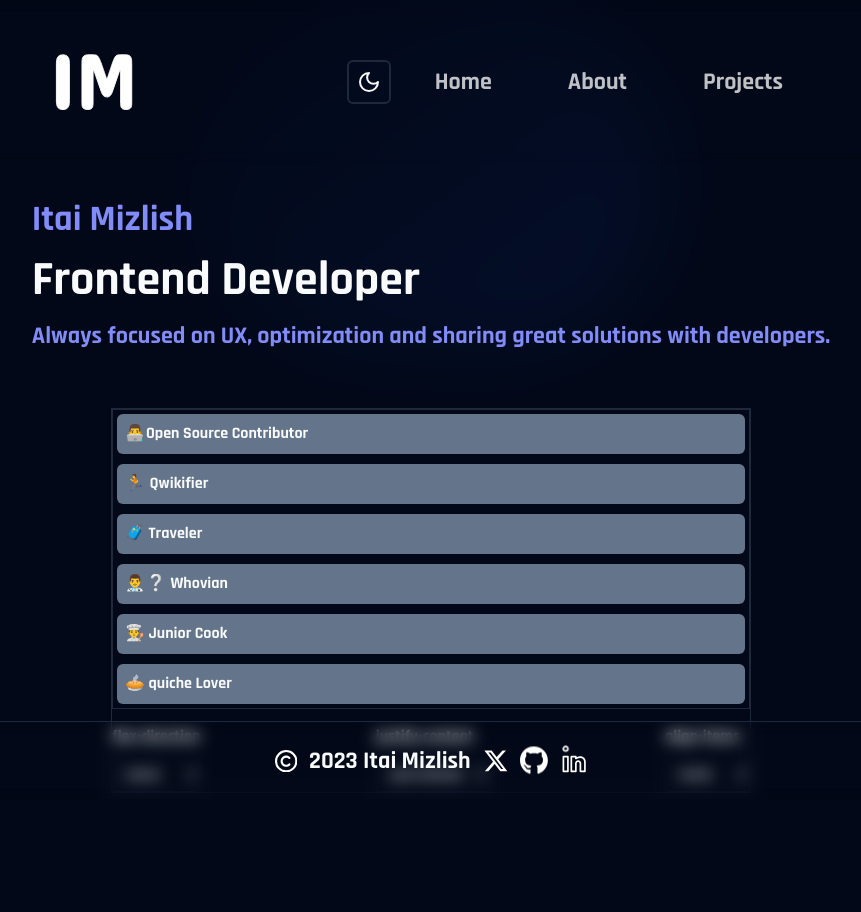
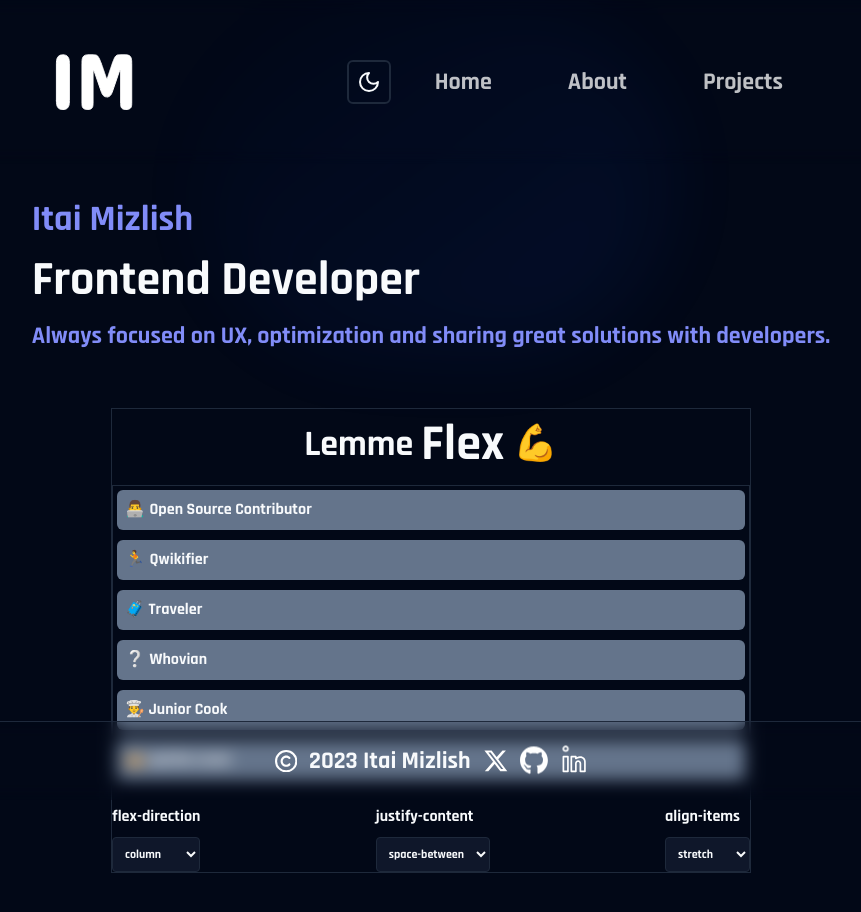
Before and after one commit to itaim18/next-framer-motion, a Next.js app: page / in a window 1280 px wide. Shown: the top 912 px of the page, without its empty margins (209-1070 px from the left). Built offline with nearby package versions, Linux system fonts and the light colour scheme.

Commit message:
Smooth animations

```diff
--- a/app/layout.tsx
+++ b/app/layout.tsx
@@ -27,10 +27,10 @@ export const metadata: Metadata = {
   openGraph: {
     type: "website",
     locale: "en_US",
-    url: "https://pricer.itaimiz.com",
-    title: "Price Explorer",
-    description: "The best solution for sale reps in SaaS companies!",
-    siteName: "Price Explorer",
+    url: "https://itaimiz.com",
+    title: "Itai Mizlish",
+    description: "Itai Mizlish - Frontend development done to the fullest 🪐",
+    siteName: "Itai Mizlish",
     images: [
       {
         url: siteConfig.image,
--- a/src/components/FlexLesson/FlexLesson.tsx
+++ b/src/components/FlexLesson/FlexLesson.tsx
@@ -1,10 +1,11 @@
 import React from "react";
 import { motion } from "framer-motion";
 const box = {
-  hidden: { y: -10, opacity: 0 },
+  hidden: { y: -10, opacity: 0, gap: "6px" },
   visible: {
     y: 0,
     opacity: 1,
+    gap: "20px",
   },
 };
 
@@ -14,7 +15,53 @@ function FlexLesson() {
   const [alignItems, setAlignItems] = React.useState("stretch");
 
   return (
-    <section className="flex border mb-56 min-h-[360px] md:min-w-[640px] m-auto flex-col gap-4">
+    <motion.section
+      transition={{
+        type: "spring",
+        stiffness: 500,
+        damping: 40,
+      }}
+      variants={box}
+      initial="hidden"
+      animate="visible"
+      className="flex border mb-56 min-h-[360px] md:min-w-[640px] m-auto mx-4 md:mx-auto flex-col gap-4"
+    >
+      <motion.h1
+        transition={{
+          type: "spring",
+          stiffness: 500,
+          damping: 40,
+          gap: { delay: 0.8, duration: 0.6, ease: "easeInOut" },
+        }}
+        variants={box}
+        initial="hidden"
+        animate="visible"
+        className="text-4xl my-auto flex flex-row  pt-4 self-center"
+      >
+        Lemme{" "}
+        <motion.div
+          transition={{
+            type: "spring",
+            stiffness: 500,
+            damping: 40,
+            scale: { delay: 0.8, ease: "easeInOut" },
+          }}
+          variants={{
+            start: { scale: 1 },
+            finish: {
+              scale: 1.4,
+              transition: { delay: 0.8, duration: 0.6, ease: "easeInOut" },
+            },
+          }}
+          initial="start"
+          animate="finish"
+          className="-z-10"
+        >
+          Flex
+        </motion.div>{" "}
+        💪
+      </motion.h1>
+
       <div
         style={{ flexDirection, justifyContent, alignItems }}
         className="flex gap-1 min-w min-h-[300px] flex-wrap border p-1"
@@ -39,7 +86,6 @@ function FlexLesson() {
           </motion.div>
         ))}
       </div>
-
       <div className="flex gap-4 flex-wrap justify-between">
         <SelectControl
           label="flex-direction"
@@ -72,15 +118,13 @@ function FlexLesson() {
             setAlignItems(event.target.value)
           }
         >
-          <option className="rounded-xl" value="stretch">
-            stretch
-          </option>
+          <option value="stretch">stretch</option>
           <option value="flex-start">flex-start</option>
           <option value="flex-end">flex-end</option>
           <option value="center">center</option>
         </SelectControl>
       </div>
-    </section>
+    </motion.section>
   );
 }
 
@@ -91,7 +135,7 @@ function SelectControl({ label, value, onChange, ...delegated }: any) {
     <div className="rounded-e-lg flex-wrap flex flex-col gap-2">
       <label htmlFor={id}>{label}</label>
       <select
-        className=" text-xs p-2 bg-slate-900 border bg-transparent rounded-sm"
+        className="text-xs p-2 dark:bg-slate-900 bg-slate-200 border  rounded-sm"
         value={value}
         onChange={onChange}
         {...delegated}
@@ -103,7 +147,7 @@ function SelectControl({ label, value, onChange, ...delegated }: any) {
 const ITEMS = [
   {
     id: "001",
-    label: "👨‍💻 Open Source Contributor",
+    label: "👨‍💻  Open Source Contributor",
   },
   {
     id: "002",
@@ -115,7 +159,7 @@ const ITEMS = [
   },
   {
     id: "004",
-    label: "👨‍⚕️ ❔  Whovian",
+    label: "❔  Whovian",
   },
   {
     id: "005",
--- a/src/components/Header/Header.tsx
+++ b/src/components/Header/Header.tsx
@@ -21,10 +21,13 @@ function Header() {
   const toggleMenu = () => {
     setShowMenu((prevState) => !prevState);
   };
+  const closeMenu = () => {
+    setShowMenu(false);
+  };
   return (
     <>
-      <header className="bgDark backdrop-blur w-screen fixed font-sans antialiased px-8 md:px-12 lg:px-32 xl:px-64 py-6 lg:py-12 flex flex-row justify-between">
-        <Logo />
+      <header className="bgDark z-30 backdrop-blur w-screen fixed font-sans antialiased px-8 md:px-12 lg:px-32 xl:px-64 py-6 lg:py-12 flex flex-row justify-between">
+        <Logo closeMenu={closeMenu} />
         <div className="flex gap-3">
           <div className="flex  border-2 cursor-pointer self-center bg-transparent h-fit p-2 rounded-md">
             <Moon
@@ -55,10 +58,25 @@ function Header() {
           <Navigation toggleMenu={toggleMenu} />
         </div>
       </header>
-      {showMenu && (
+
       <>
-          <ul
-            className="lg:hidden top-28 inset-0 w-screen fixed glassBg h-fit flex py-24 gap-10 flex-col list-none"
+        <motion.ul
+          variants={{
+            first: {
+              y: "-135%",
+            },
+            last: {
+              y: "0%",
+            },
+          }}
+          transition={{
+            type: "spring",
+            stiffness: 150,
+            damping: 16,
+          }}
+          initial="first"
+          animate={showMenu ? "last" : "first"}
+          className="lg:hidden  top-28 inset-0 w-screen fixed glassBg h-fit flex py-24 gap-10 flex-col list-none"
           onMouseLeave={() => setHoveredNavItem(null)}
         >
           {LINKS.map(
@@ -93,9 +111,8 @@ function Header() {
               </li>
             )
           )}
-          </ul>
+        </motion.ul>
       </>
-      )}
     </>
   );
 }
--- a/src/components/Logo/Logo.tsx
+++ b/src/components/Logo/Logo.tsx
@@ -4,7 +4,7 @@ import { motion, useMotionValue } from "framer-motion";
 import Link from "next/link";
 import React from "react";
 
-const Logo = () => {
+const Logo = ({ closeMenu }: { closeMenu: () => void }) => {
   const [animate, setAnimate] = React.useState<boolean>(true);
 
   const icon = {
@@ -21,6 +21,7 @@ const Logo = () => {
   };
 
   const rerender = async () => {
+    closeMenu();
     setAnimate(false);
     setTimeout(() => {
       setAnimate(true);
```
Also changed, not shown: app/globals.css (+0 -10 lines). Lines whose indentation alone changed are shown as unchanged.
